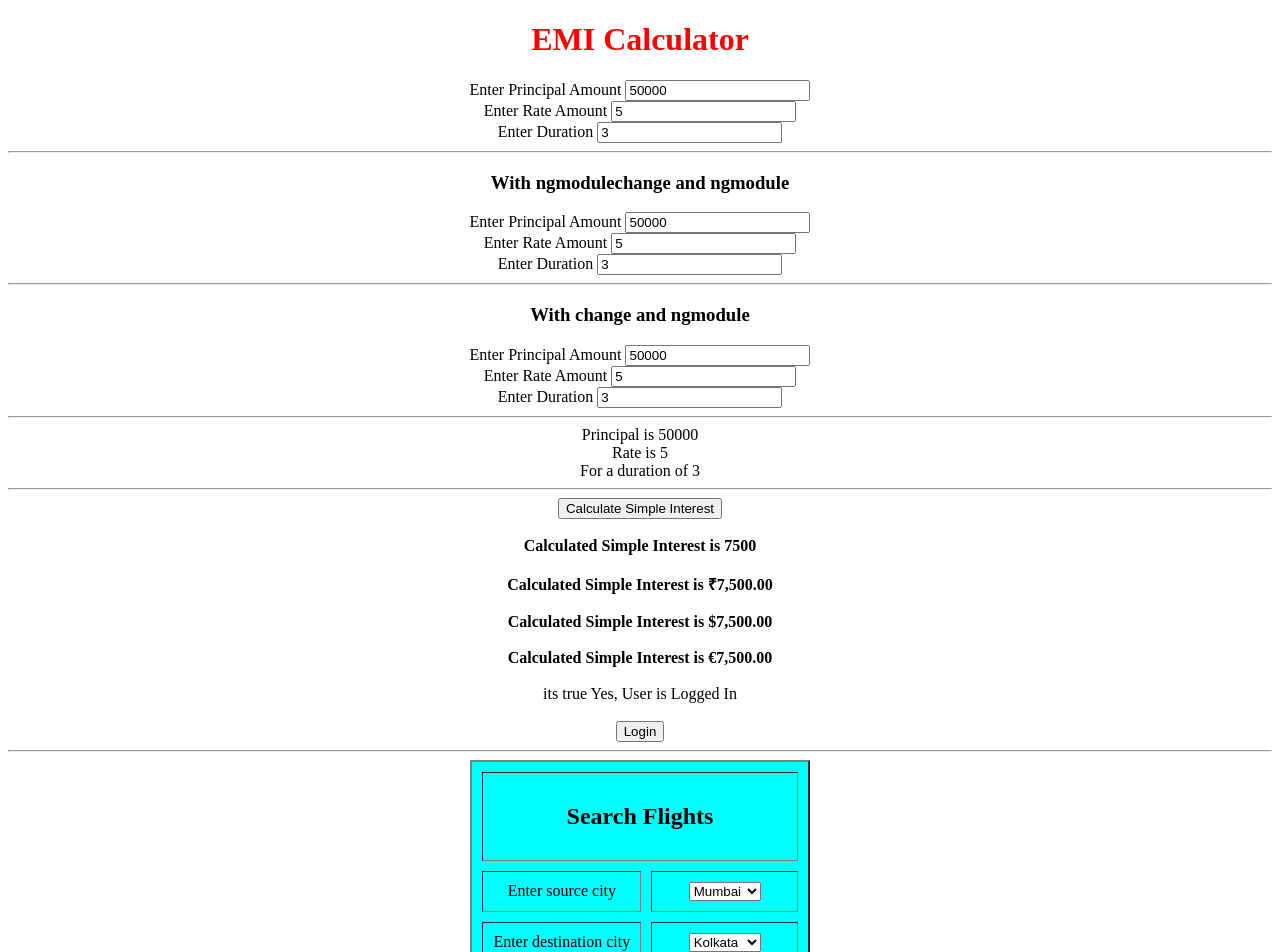
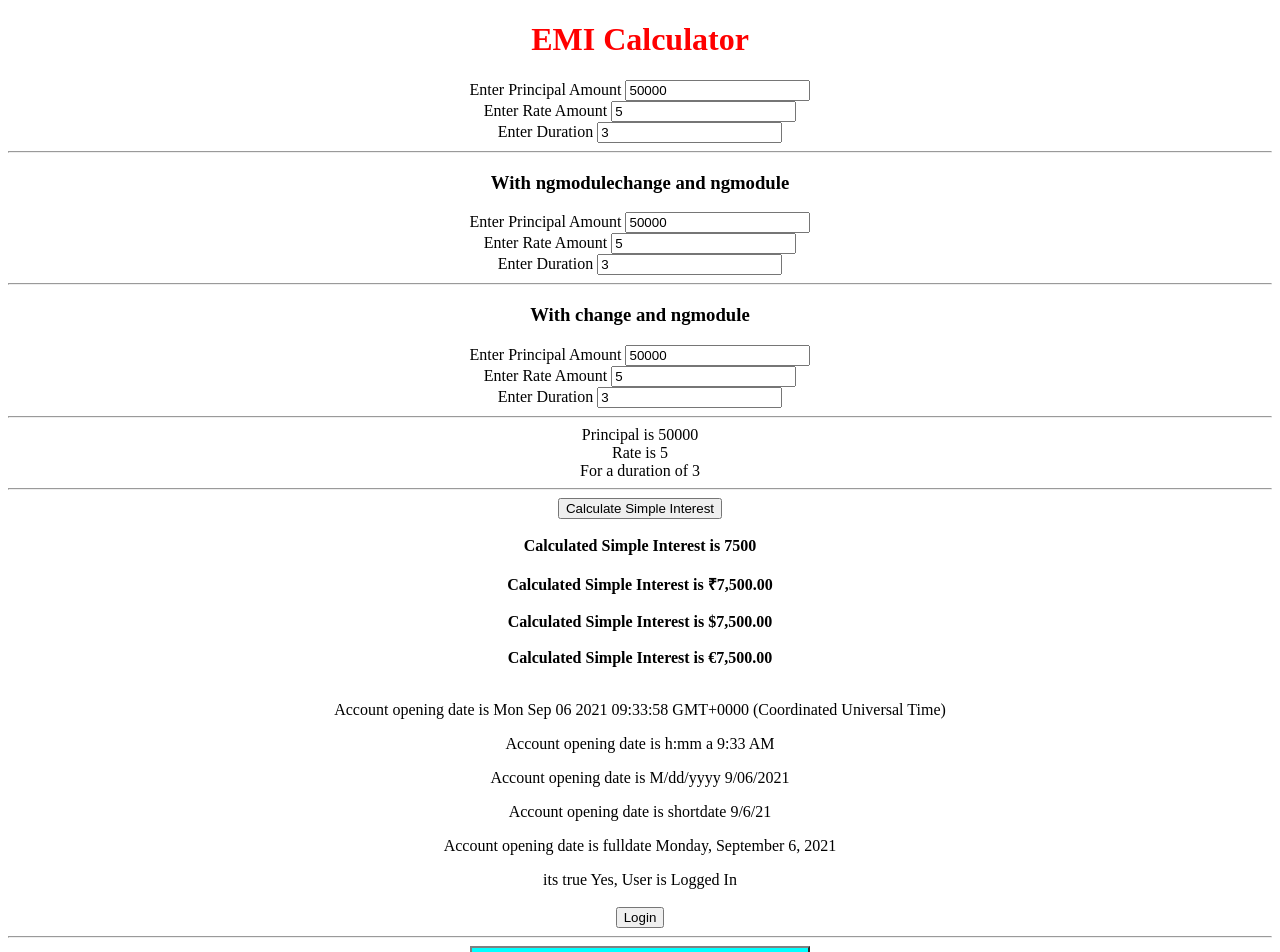
Before and after one commit to ameya1301999/Angular_Airline, an Angular app: page / in a window 1280 px wide. Shown: the top 952 px of the page. Built offline with nearby package versions, Linux system fonts and the light colour scheme.

Commit message:
date format

```diff
--- a/src/app/app.component.html
+++ b/src/app/app.component.html
@@ -34,7 +34,11 @@
 	<b><label>Calculated Simple Interest is {{si | currency: 'USD'}}</label></b> <br> <br>
 	<b><label>Calculated Simple Interest is {{si | currency: 'EUR'}}</label></b> <br> <br>
 
-
+	<p>Account opening date is {{accountOpeningDate}}</p>
+	<p>Account opening date is h:mm a {{accountOpeningDate | date : 'h:mm a'}}</p>
+	<p>Account opening date is M/dd/yyyy {{accountOpeningDate | date : 'M/dd/yyyy'}}</p>
+	<p>Account opening date is shortdate {{accountOpeningDate | date : 'shortDate'}}</p>
+	<p>Account opening date is fulldate {{accountOpeningDate | date : 'fullDate'}}</p>
 
 
 
--- a/src/app/app.component.ts
+++ b/src/app/app.component.ts
@@ -15,6 +15,8 @@ export class AppComponent {
   status: string[]=["Login","Logout"];
   current: number =0;
 
+  accountOpeningDate = new Date();
+
   calculateSimpleInterest(){
     this.si = (this.principal * this.rate * this.years)/100;
     console.log('Calculated Simple Interest',this.si);
```
